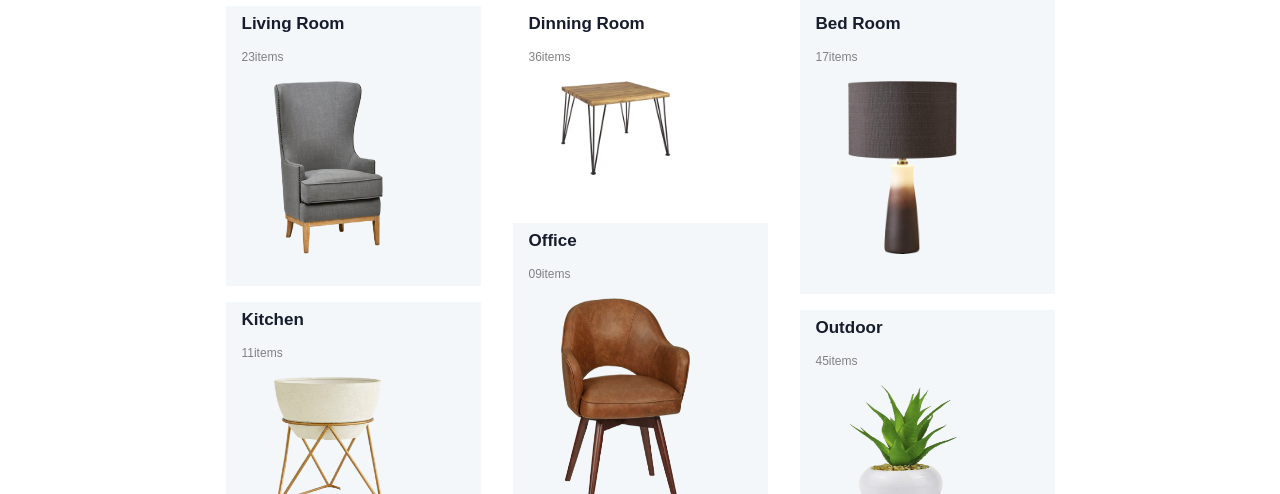
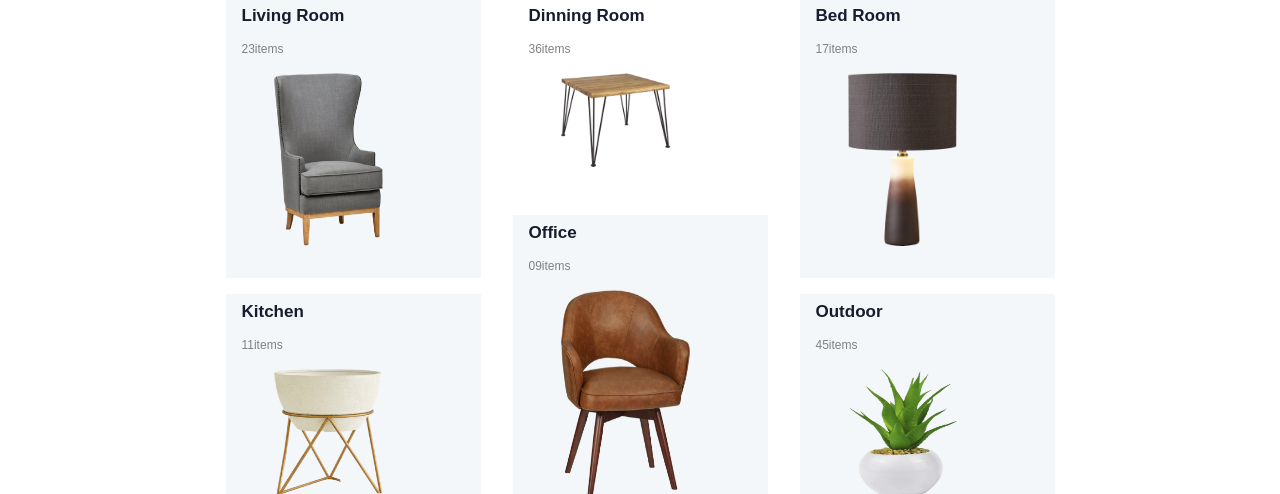
Before and after one commit to adebayoalade/Capstone-project, a plain HTML site: page index.html in a window 1280 px wide. Shown: the part 858-1352 px from the top of the page. Drawn offline with nearby package versions, Linux system fonts and the light colour scheme; a web font is replaced by a local one.

Commit message:
Update index.html

```diff
--- a/index.html
+++ b/index.html
@@ -89,7 +89,7 @@
             </div>
         </div>
         <div class="inner">
-            <div class="category-width py-2 ">
+            <div class="category-width">
                 <div><h5 class="d-flex flex-column px-3 py-2 items"><span class="house_layout">Bed Room</span> 17items</h5></div>
                 <div><img src="./assets/image4.png" alt="A chair" class="bitmap" style="height: 205px;" ></div>
             </div>
```
